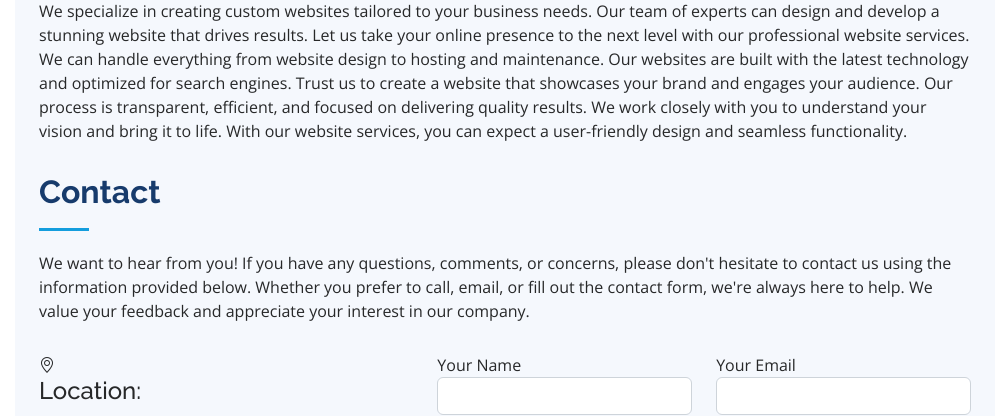
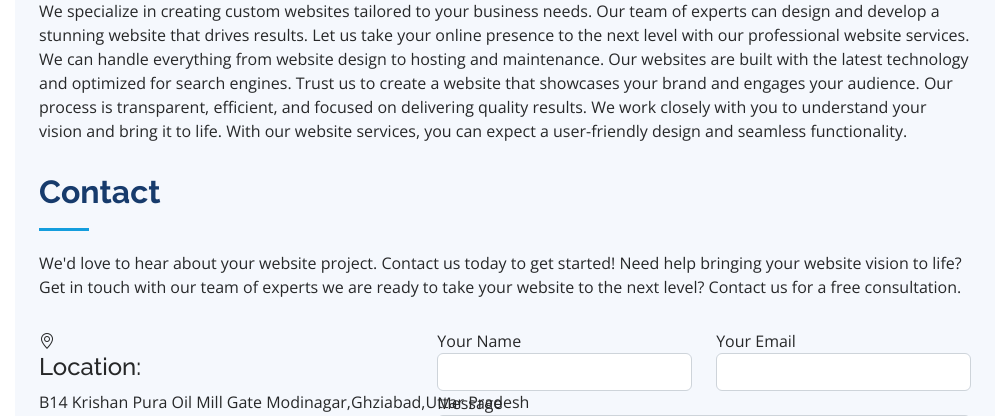
Before and after one commit to akshitbansal92/AkshitPortfolio, a Flask app: page / in a window 1280 px wide. Shown: the part 3702-4118 px from the top of the page, without its empty margins (285-1280 px from the left). Run offline with Flask 2, Linux system fonts and the light colour scheme; some libraries are stand-ins or nearby versions.

Commit message:
index.html

```diff
--- a/templates/index.html
+++ b/templates/index.html
@@ -280,7 +280,7 @@
 
         <div class="section-title">
           <h2>Contact</h2>
-          <p>We want to hear from you! If you have any questions, comments, or concerns, please don't hesitate to contact us using the information provided below. Whether you prefer to call, email, or fill out the contact form, we're always here to help. We value your feedback and appreciate your interest in our company.
+          <p>We'd love to hear about your website project. Contact us today to get started! Need help bringing your website vision to life? Get in touch with our team of experts we are ready to take your website to the next level? Contact us for a free consultation.
           </p>
         </div>
 <!-- ======= Contact Section ======= -->
```
